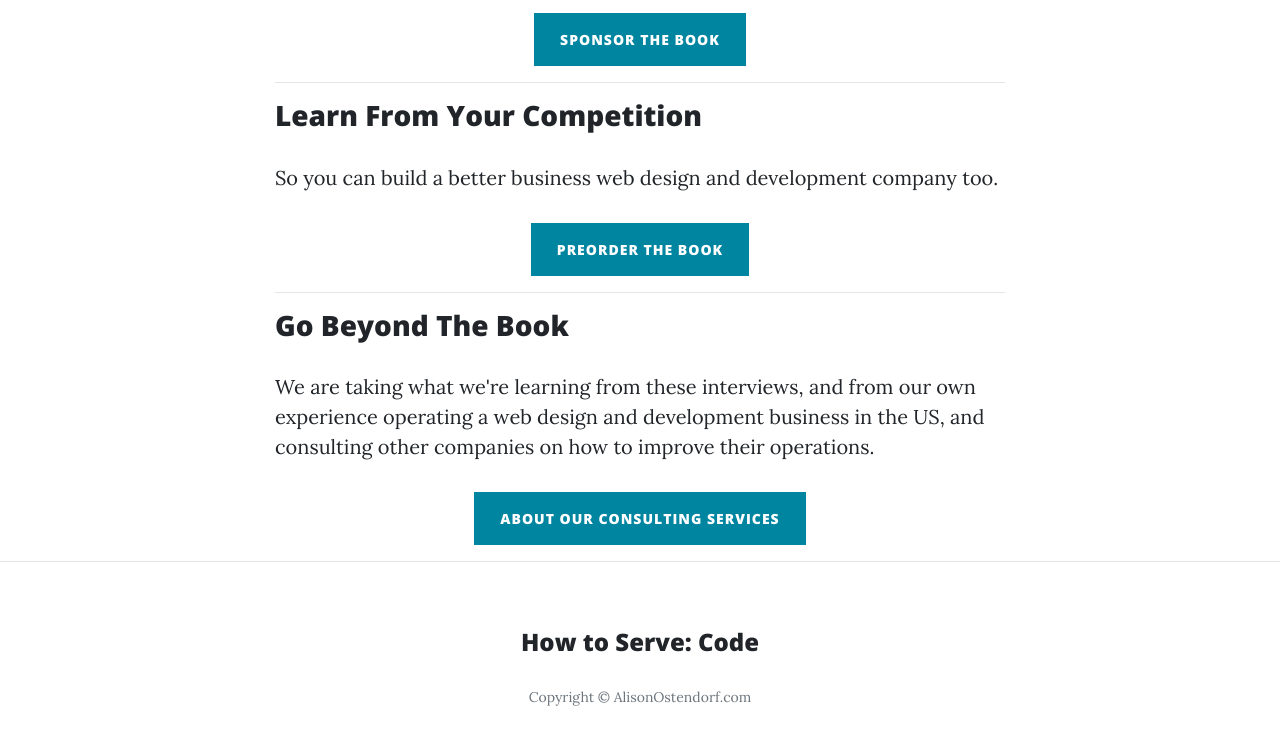
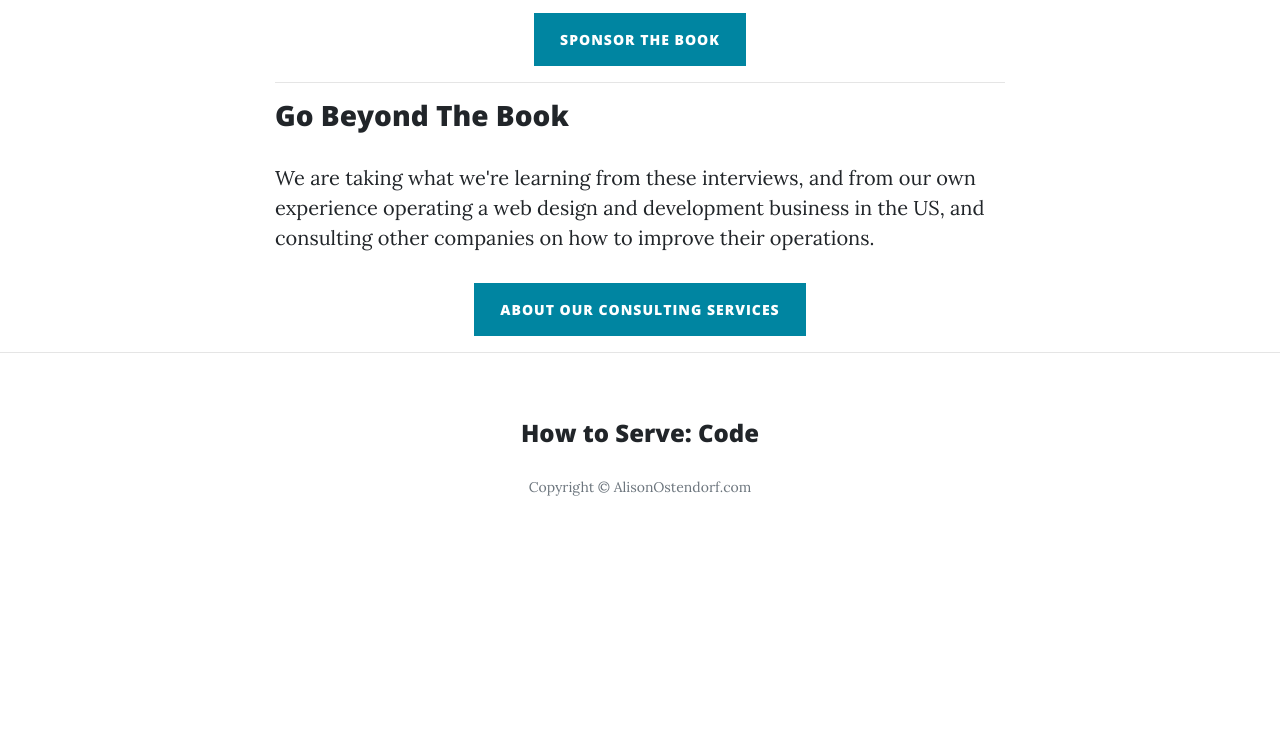
Before and after one commit to aoprojects/code-services-book-surveys, a website: page index.html in a window 1280 px wide. Shown: the part 2310-3055 px from the top of the page. After the commit the page ends 2873 px from the top, so only its background shows below. Drawn offline with nearby package versions, Linux system fonts and the light colour scheme.

Commit message:
remove redundant learn from your comp section on index

```diff
--- a/index.html
+++ b/index.html
@@ -127,14 +127,6 @@
                 </section>
                 <hr>
                 <section>
-                  <h3 class="post-subtitle">Learn From Your Competition</h3>
-                  <p>So you can build a better business web design and development company too.</p>
-                  <div class="clearfix text-center">
-                    <a class="btn btn-primary" href="#">Preorder the Book</a>
-                  </div>
-                </section>
-                <hr>
-                <section>
                   <h3 class="post-subtitle">Go Beyond The Book</h3>
                   <p>We are taking what we're learning from these interviews, and from our own experience operating a web design and development business in the US, and consulting other companies on how to improve their operations.</p>
                   <div class="clearfix text-center">
```
